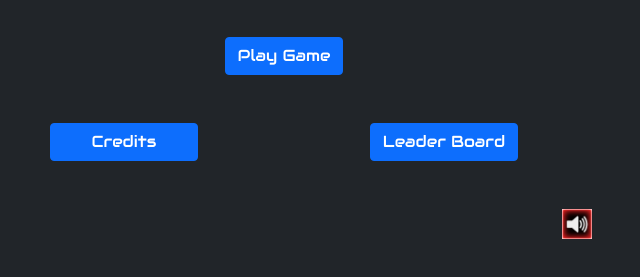
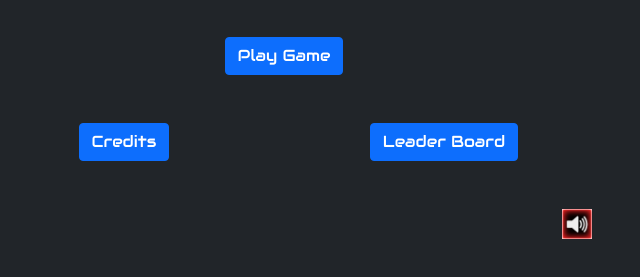
Before and after one commit to MgARL/Jetpack-Evader, a plain HTML site: page index.html in a window 1280 px wide. Shown: the part 309-586 px from the top of the page, without its empty margins (356-996 px from the left). Drawn offline with nearby package versions, Linux system fonts and the light colour scheme.

Commit message:
Removed Padding to Credits Button at Homepage

```diff
--- a/index.html
+++ b/index.html
@@ -33,7 +33,7 @@
             </div>
             <div class="row mb-5">
                 <div class="col-sm-6">
-                    <button id="creditsBtn" class="btn btn-primary w-50">Credits</button>
+                    <button id="creditsBtn" class="btn btn-primary">Credits</button>
                 </div>
                 <div class="col-sm-6">
                     <button id="leader-btn" class="btn btn-primary">Leader Board</button>
```
